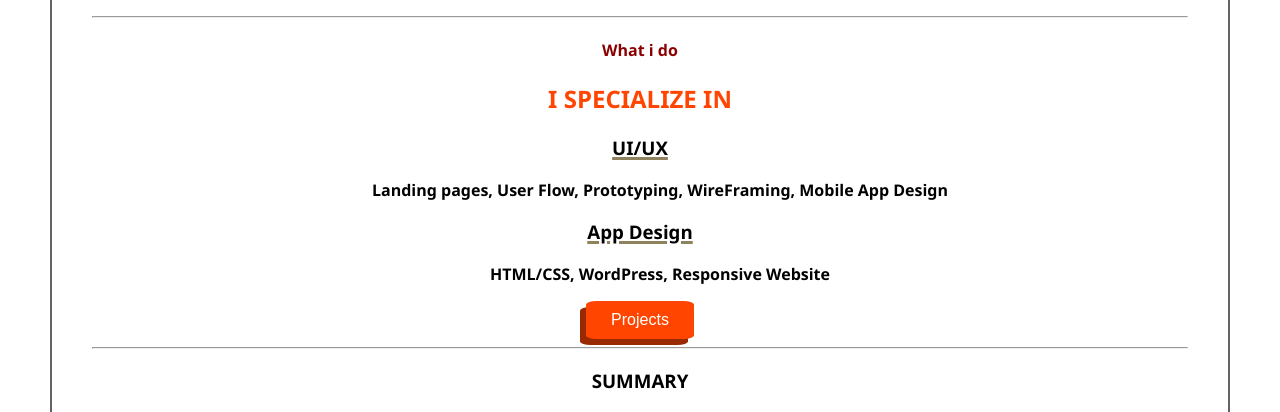
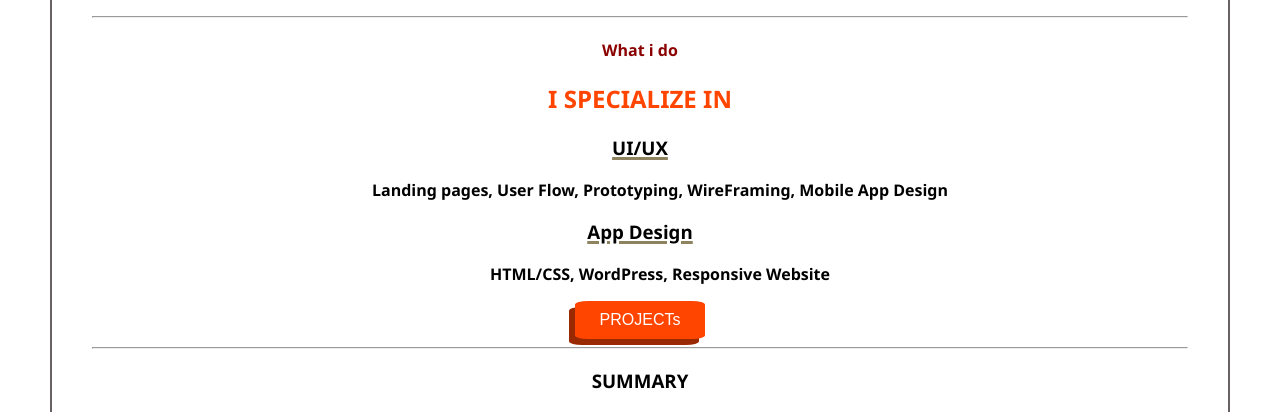
Before and after one commit to EdnaOjeh/HNG-Resume, a plain HTML site: page index.html in a window 1280 px wide. Shown: the part 210-622 px from the top of the page. Drawn offline with Linux system fonts and the light colour scheme.

Commit message:
Update index.html

```diff
--- a/index.html
+++ b/index.html
@@ -24,7 +24,7 @@
         <dt><h3> App Design </h3></dt>
           <dd>HTML/CSS, WordPress, Responsive Website</dd>
     </dl>
-    <a href="mycv.html"><button class="btn" >Projects</button> </a>
+    <a href="mycv.html"><button class="btn" >PROJECTs</button> </a>
    <hr>
    <h3>SUMMARY</h3>
    <h5>I like to create smart User Interface and imagine Usefull Interaction and <br>
```
